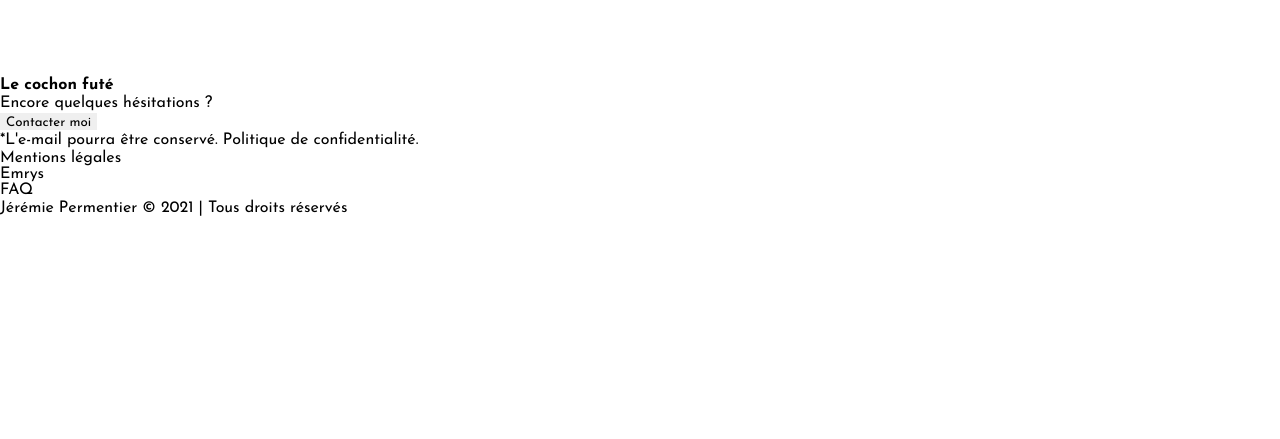
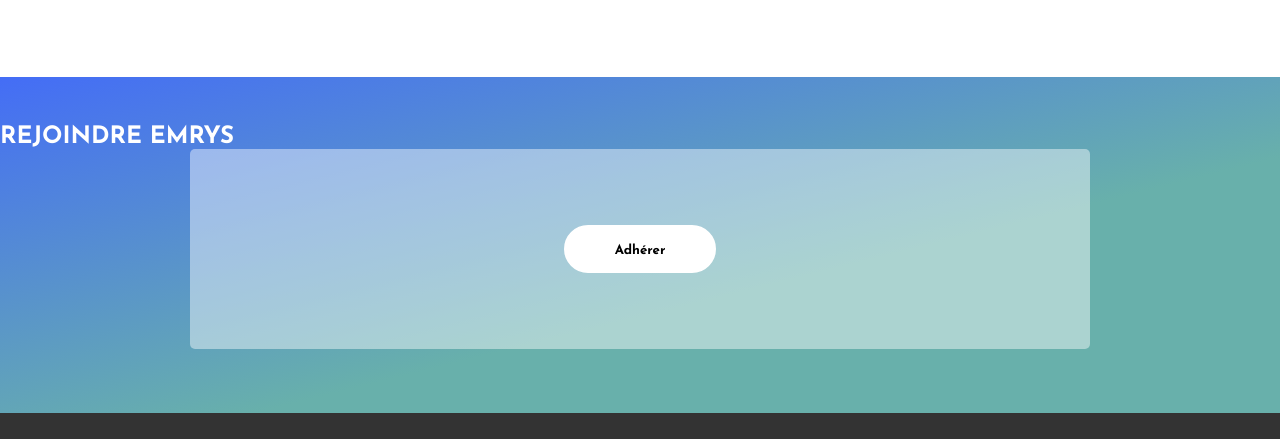
Before and after one commit to JeremiePermentier/website_for_partnership, a website: page index.html in a window 1280 px wide. Shown: the part 2439-2878 px from the top of the page. Before the commit the page ends 2657 px from the top, so only its background shows below. Drawn offline with Linux system fonts and the light colour scheme.

Commit message:
Ajout de la section rejoindre emrys et le footer

```diff
--- a/index.html
+++ b/index.html
@@ -166,28 +166,28 @@
                 </div>
             </div>
         </section>
-        <!-- <section id="subscription" class="container">
-            <h2>Rejoindre emrys</h2>
-            <div>
-
+        <section id="subscription" class="subscription">
+            <h2 class="container subscription__title">Rejoindre emrys</h2>
+            <div class="container subscription__back">
+                <button class="subscription__button"><a class="subscription__link" href="https://www.emryslacarte.fr/fr/inscription/MTI0MTA2OTE=">Adhérer</a></button>
             </div>
-        </section> -->
+        </section>
     </main>
     <footer class="footer">
-        <h4 class="container">Le cochon futé</h4>
-        <div class="container">
-            <div>
-                <p>Encore quelques hésitations ?</p>
-                <button><a href="mailto:johndoe@gmail.com">Contacter moi</a></button>
-                <p>*L'e-mail pourra être conservé. Politique de confidentialité.</p>
+        <h4 class="container footer__title">Le cochon futé</h4>
+        <div class="footer__container">
+            <div class="footer__contact">
+                <p class="footer__text">Encore quelques hésitations ?</p>
+                <button class="footer__button"><a class="footer__email" href="mailto:johndoe@gmail.com">Contacter moi</a></button>
+                <p class="footer__info">*L'e-mail pourra être conservé. Politique de confidentialité.</p>
             </div>
-            <ul>
-                <li><a href="#">Mentions légales</a></li>
-                <li><a href="#">Emrys</a></li>
-                <li><a href="#"></a>FAQ</li>
+            <ul class="footer__list">
+                <li class="footer__item"><a class="footer__link" href="#">Mentions légales</a></li>
+                <li class="footer__item"><a class="footer__link" href="#">Emrys</a></li>
+                <li class="footer__item"><a class="footer__link" href="#"></a>FAQ</li>
             </ul>
         </div>
-        <p>Jérémie Permentier © 2021 | Tous droits réservés </p>
+        <p class="container footer__coopyright">Jérémie Permentier © 2021 | Tous droits réservés </p>
     </footer>
 </body>
 </html>
--- a/style.scss
+++ b/style.scss
@@ -330,3 +330,64 @@
         align-items: center;
     }
 }
+
+/*********************\
+        Subscribe
+\*********************/
+
+.subscription {
+    background: rgb(104,176,171);
+    background: linear-gradient(346deg, rgba(104,176,171,1) 39%, rgba(68,109,246,1) 100%);
+    padding: 3rem 0 4rem 0;
+    &__title {
+        @extend %H2;
+        color: #fff;
+    }
+    &__back {
+        width: 900px;
+        height: 200px;
+        border-radius: 5px;
+        background-color: #ffffff70;
+        display: flex;
+        justify-content: center;
+        align-items: center;
+    }
+    &__button {
+        @include btnPrimary ($border: 2px solid #fff);
+    }
+}
+
+/*********************\
+        footer
+\*********************/
+
+.footer {
+    background-color: $colorFooter;
+    color: #fff;
+    &__title {
+        @extend %H4;
+        padding-top: 2rem;
+    }
+    &__container {
+        max-width: 1550px;
+        margin: 1rem auto;
+        display: flex;
+        justify-content: space-between;
+    }
+    &__button {
+        @include btnPrimary ($border: 2px solid #fff);
+        margin-top: 1rem;
+    }
+    &__info {
+        margin-top: 1rem;
+    }
+    &__item {
+        margin-top: 1rem;
+    }
+    &__link {
+        color: #fff;
+    }
+    &__coopyright {
+        text-align: center;
+    }
+}
```
Also changed, not shown: style.css, 1 other file.
